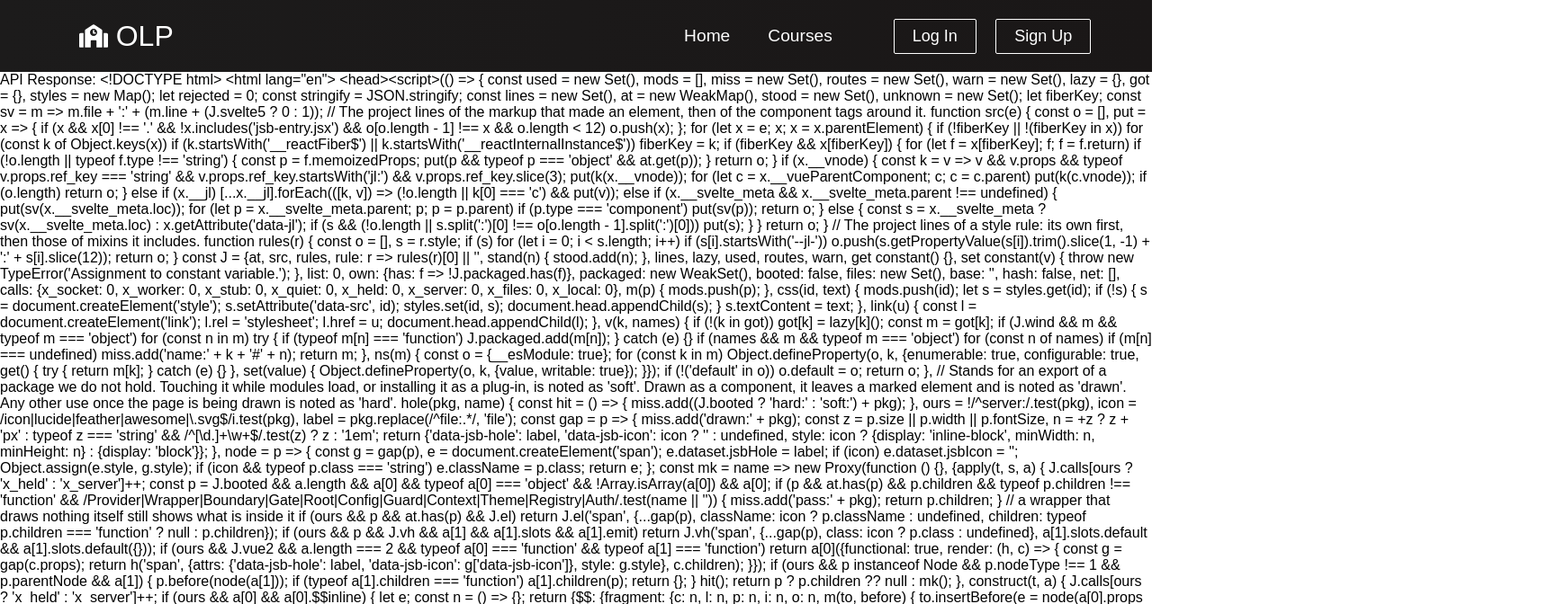
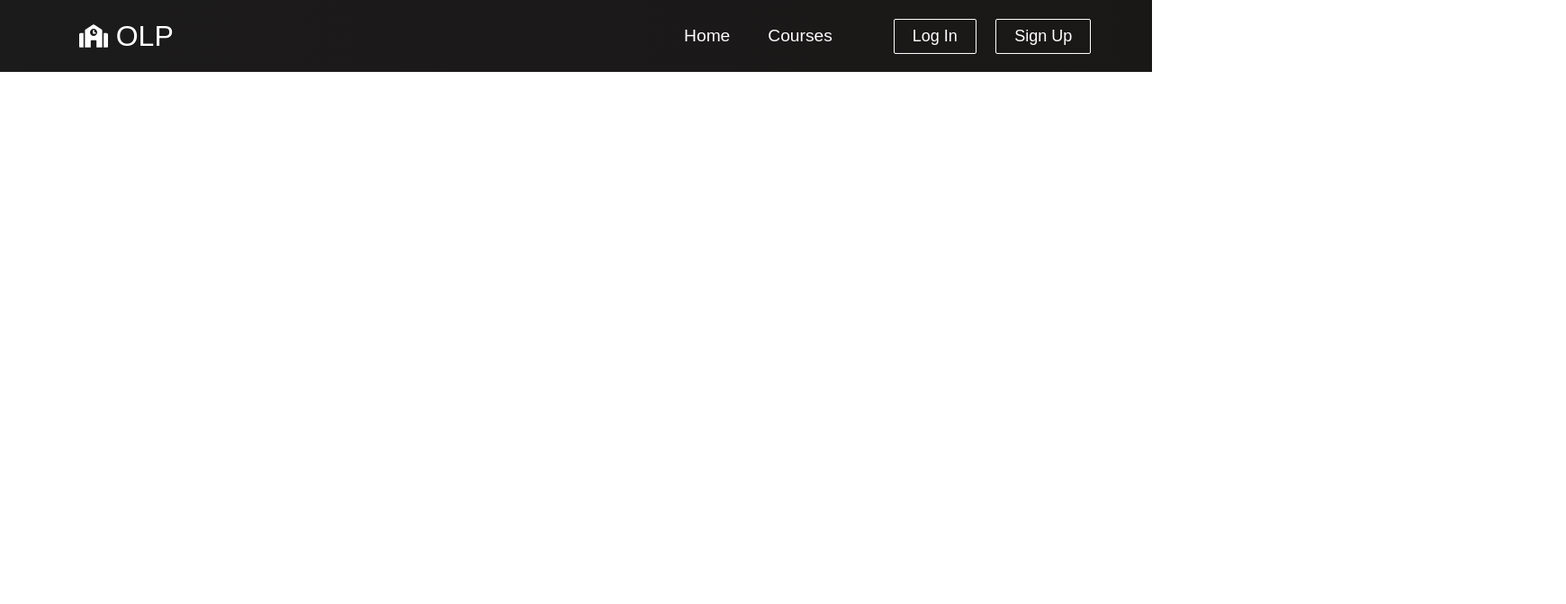
Before and after one commit to ssume1/online-learning-platform, a React (Create React App) app in the folder frontend/: page /signup in a window 1280 px wide. Shown: the top 672 px of the page at 90% size, 1740 px wide, since content can reach past the window. Built offline with nearby package versions, Linux system fonts and the light colour scheme.

Commit message:
update routes for health check

```diff
--- a/frontend/src/App.js
+++ b/frontend/src/App.js
@@ -1,8 +1,8 @@
 import React, { useState, useEffect } from 'react';
-import {BrowserRouter as Router, Routes, Route} from 'react-router-dom';
+import { BrowserRouter as Router, Routes, Route } from 'react-router-dom';
 import './App.css';
 import Navbar from './components/Navbar';
-
+import { HealthCheck } from './components/HealthCheck';
 
 export default function App() {
   const [message, setMessage] = useState('');
@@ -31,14 +31,12 @@ export default function App() {
   if (error) return <p>Error: {error.message}</p>;
 
   return (
-    <>
-      <Router>
-        <Navbar />
-        <p>API Response: {message}</p>
-        <Routes>
-          <Route path ='/' exact />
-        </Routes>
-      </Router>
-    </>
+    <Router>
+      <Navbar />
+      <Routes>
+        <Route path='/' element={<p>API Response: {message}</p>} />
+        <Route path='/health' element={<HealthCheck />} />
+      </Routes>
+    </Router>
   );
 }
```
